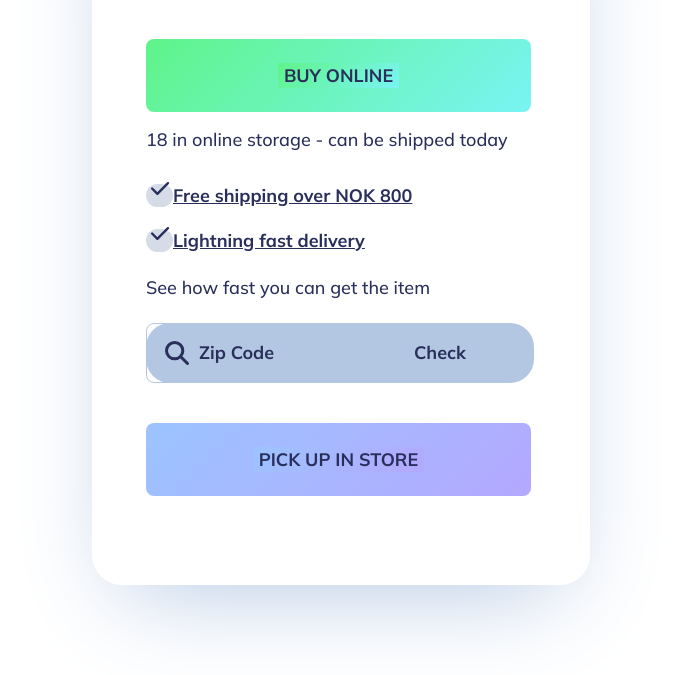
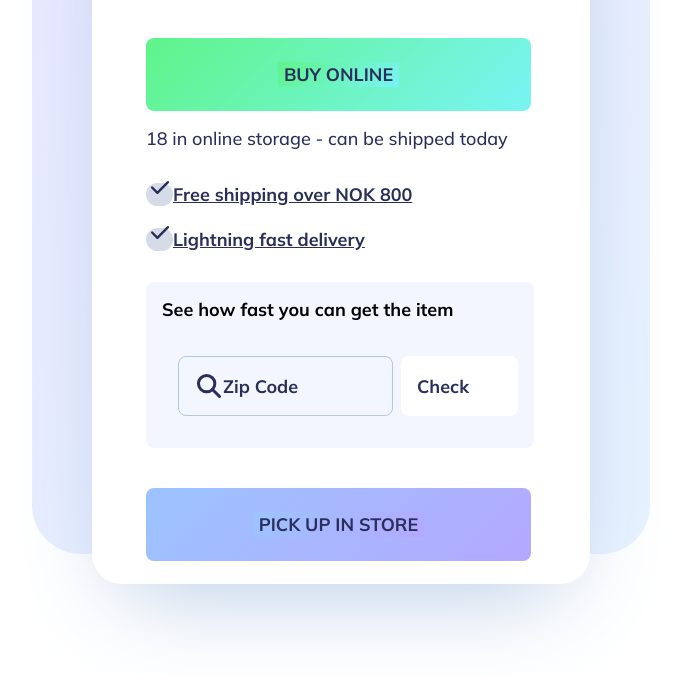
Before and after one commit to vusal98522/Price-Card-UI-Design, a plain HTML site: page index.html in a window 1280 px wide. Shown: the part 381-1056 px from the top of the page, without its empty margins (459-1140 px from the left). Drawn offline with Linux system fonts and the light colour scheme.

Commit message:
box-shadow

```diff
--- a/assets/css/icon.css
+++ b/assets/css/icon.css
@@ -12,3 +12,10 @@
     background-color: #d5dce7;
     border-radius: 999px;
 }
+.search::before {
+    content: url(../icons/search.svg);
+    width: 28px;
+    height: 28px;
+
+
+}
--- a/assets/css/main.css
+++ b/assets/css/main.css
@@ -1,9 +1,12 @@
 body {
+
+    display: flex;
     width: 1600px;
     height: 1200px;
-    display: flex;
+    padding: 204px 491px 205px 491px;
     justify-content: center;
     align-items: center;
+    position: relative;
 
 }
 
@@ -17,6 +20,17 @@ body {
     background: #FFF;
     box-shadow: 0px 34px 94px -30px #B3C7E3;
     padding: 60px 0 0 54px;
+    position: absolute;
+    z-index: 1;
+}
+.box-shadow{
+    width: 618px;
+    height: 731px;
+    border-radius: 49px;
+    background: linear-gradient(135deg, #E9E8FF 0%, #E7F3FF 100%);
+ position: absolute;
+ margin-bottom: 60px;
+
 }
 
 .card-price {
@@ -111,7 +125,17 @@ body {
     line-height: normal;
     text-decoration-line: underline;
 }
-
+.article{
+display: flex;
+width: 388px;
+padding: 16px;
+flex-direction: column;
+align-items: flex-start;
+gap: 19px;
+border-radius: 8px;
+background: #F3F5FF;
+margin-top: 31px;
+}
 .text-header {
     color: #000;
     font-family: Mulish;
@@ -119,7 +143,7 @@ body {
     font-style: normal;
     font-weight: 700;
     line-height: normal;
-    margin-top: 24px;
+
 
 }
 
@@ -128,10 +152,11 @@ body {
     flex-direction: row;
     justify-content: space-between;
     align-items: center;
-    background-color: #B3C7E3;
+   padding: 16px;
     gap: 8px;
     border-radius: 24px;
     width: 388px;
+
 
 }
 
@@ -153,15 +178,6 @@ body {
     padding-left: 16px;
 
 }
-
-.search::before {
-    content: url(../icons/search.svg);
-    width: 28px;
-    height: 28px;
-    margin-right: 8px;
-
-}
-
 .checked {
     display: flex;
     justify-content: start;
@@ -175,6 +191,10 @@ body {
     font-weight: 700;
     line-height: normal;
     text-transform: capitalize;
+    border-radius: 8px;
+    background: #FFF;
+    padding: 16px;
+    margin-right: 16px;
 
 }
 
--- a/index.html
+++ b/index.html
@@ -1,11 +1,13 @@
 <!DOCTYPE html>
 <html lang="en">
+
 <head>
     <meta charset="UTF-8">
     <meta name="viewport" content="width=device-width, initial-scale=1.0">
     <title>1562-Price-Card-UI-Design</title>
     <link rel="stylesheet" href="./assets/css/style.css">
 </head>
+
 <body>
     <div class="container">
         <div class="main-card">
@@ -19,12 +21,13 @@
                 <p class="text-one">Free shipping over NOK 800</p>
                 <p class="text-two">Lightning fast delivery</p>
             </div>
-            <p class="text-header">See how fast you can get the item</p>
+            <div class="article">
 
-
-             <div class="card-search">
-                <div class="search">Zip Code</div>
-                <div class="checked">Check</div>
+                <p class="text-header">See how fast you can get the item</p>
+                <div class="card-search">
+                    <div class="search">Zip Code</div>
+                    <div class="checked">Check</div>
+                </div>
             </div>
 
         </div>
@@ -32,6 +35,8 @@
             <button>Pick up in store</button>
         </div>
     </div>
+    <div class="box-shadow"></div>
 
 </body>
+
 </html>
```
